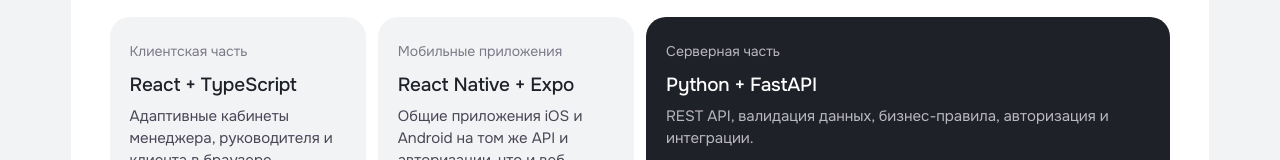
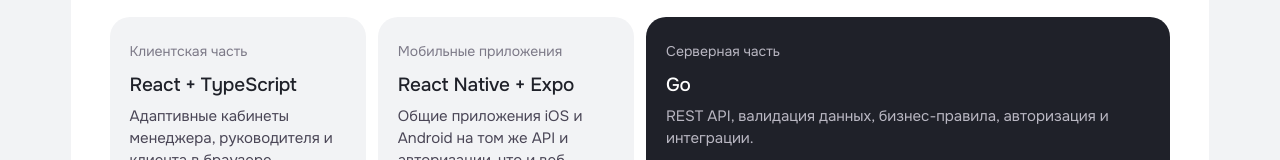
Before and after one commit to theeviltea/arbuz-comm, a plain HTML site: page index.html in a window 1280 px wide. Shown: the part 8121-8281 px from the top of the page. Drawn offline with Linux system fonts and the light colour scheme.

Commit message:
Серверная часть: Go вместо Python + FastAPI
Co-Authored-By: Claude Opus 5.5 <noreply@anthropic.com>
Claude-Session: https://claude.ai/code/session_01YQJemjQChjhk6j2eAnQ6or

```diff
--- a/index.html
+++ b/index.html
@@ -732,7 +732,7 @@ const MONTHS=[
 const LAYERS=[
  ['Клиентская часть','React + TypeScript','Адаптивные кабинеты менеджера, руководителя и клиента в браузере.'],
  ['Мобильные приложения','React Native + Expo','Общие приложения iOS и Android на том же API и авторизации, что и веб.'],
- ['Серверная часть','Python + FastAPI','REST API, валидация данных, бизнес-правила, авторизация и интеграции.',1],
+ ['Серверная часть','Go','REST API, валидация данных, бизнес-правила, авторизация и интеграции.',1],
  ['Хранение данных','PostgreSQL','Пользователи, товары, клиенты, заказы, визиты, планы, статусы и журналы обмена.'],
  ['Фоновые операции','Очередь задач и планировщик','Повторы обмена, синхронизация каталога, обработка аудио и запуск расчётов.'],
  ['Развёртывание','Linux, Docker Compose, Nginx + HTTPS','Изолированный запуск интерфейса, API и базы; проксирование и TLS.'],
```
